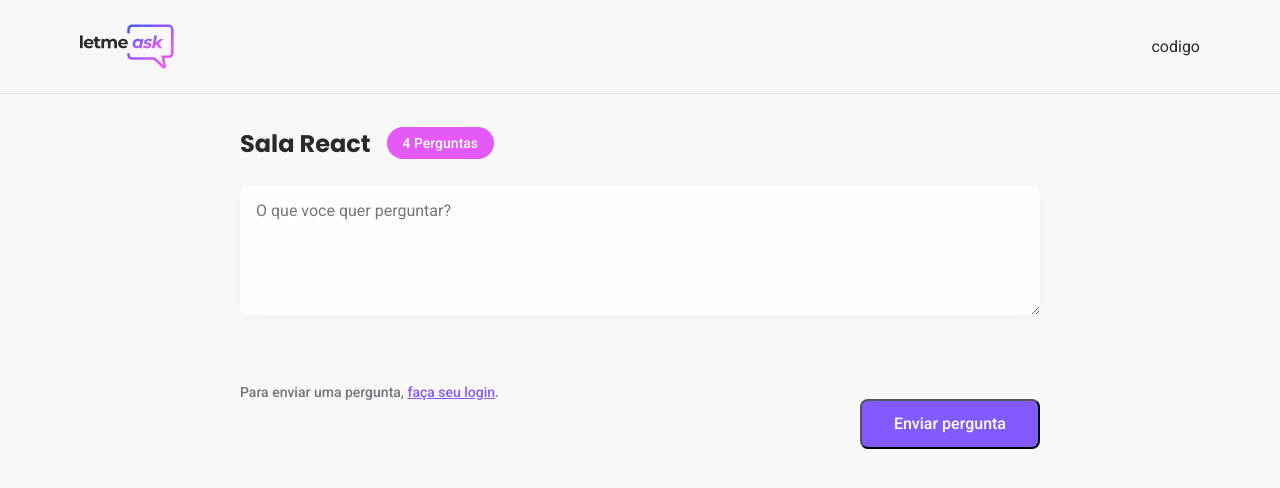
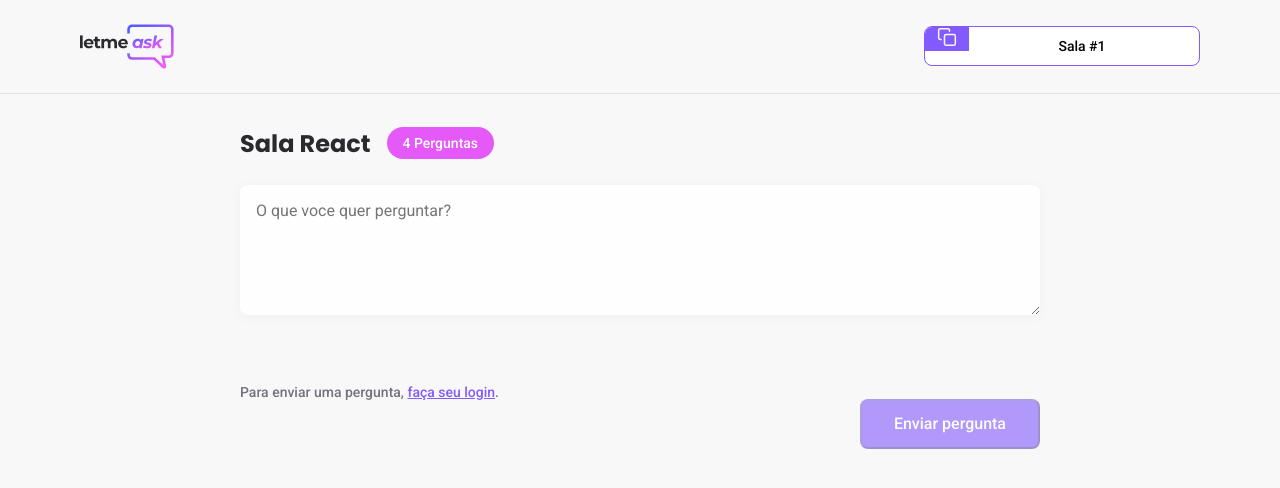
Before and after one commit to lucas-gramosa/LetmeAsk, a React (Create React App) app: page /rooms/1 in a window 1280 px wide. Shown: the top 488 px of the page. Built offline with nearby package versions, Linux system fonts and the light colour scheme; no server answers.

Commit message:
Fourth Commit

```diff
--- /dev/null
+++ b/src/components/RoomCode.tsx
@@ -0,0 +1,22 @@
+import copyImg from '../assets/images/copy.svg';
+
+import '../styles/room-code.scss';
+
+type RoomCodeProps = {
+    code: string;
+}
+
+export function RoomCode(props: RoomCodeProps) {
+  function copyRoomCodeToClipboard() {
+    navigator.clipboard.writeText(props.code)
+  }
+
+  return (
+    <button className="room-code" onClick={copyRoomCodeToClipboard}>
+      <div>
+        <img src={copyImg} alt="Copy room code" />
+      </div>
+      <span>Sala #{props.code}</span>
+    </button>
+  )
+}
--- a/src/pages/Home.tsx
+++ b/src/pages/Home.tsx
@@ -35,7 +35,7 @@
         const roomRef = await database.ref(`rooms/${roomCode}`).get();
 
         if(!roomRef.exists()) {
-            alert('Room does not exist')
+            alert('Room does not exist.')
             return;
         }
 
--- a/src/pages/Room.tsx
+++ b/src/pages/Room.tsx
@@ -1,32 +1,66 @@
 import logoImg from "../assets/images/logo.svg";
 import { Button } from "../components/Button";
 import '../styles/room.scss';
+import {RoomCode} from '../components/RoomCode';
+import { useParams } from 'react-router-dom';
+import { FormEvent, useState } from 'react';
+import { useAuth } from '../hooks/useAuth';
+import { database } from '../services/firebase'
 
 
+type RoomParams = {
+    id:string;
+}
+
 export function Room() {
+    const { user } = useAuth();
+    const params = useParams<RoomParams>();
+    const roomId = params.id;
+    const [newQuestion, setNewQuestion] =useState('');
+
+    async function handleSendQuestion(event: FormEvent) {
+        event.preventDefault();
+        if(newQuestion.trim() === '') {
+            return;
+        }
+        if(!user) {
+           throw new Error('You must be logged in')
+        }
+        const question = {
+            content: newQuestion,
+            author: {
+                name: user?.name,
+                avatar: user.avatar,
+            },
+            isHighLighted: false,
+            isAnswered: false
+        };
+        await database.ref(`rooms/${roomId}/questions`).push(question);
+
+    }
+
     return (
         <div id="page-room">
             <header>
                 <div className="content">
                     <img src={logoImg} alt="Letmeask"/>
-                    <div>codigo</div>
+                    <RoomCode code={roomId!} />
                 </div>
             </header>
-
             <main>
                 <div className="room-title">
                     <h1>Sala React</h1>
                     <span>4 Perguntas</span>
                 </div>
-
-                <form>
+                <form onSubmit={handleSendQuestion}>
                     <textarea
                         placeholder="O que voce quer perguntar?"
+                        onChange={event => setNewQuestion(event.target.value)}
+                        value={newQuestion}
                     />
-
                     <div className="form-footer">
                         <span>Para enviar uma pergunta, <button>faça seu login</button>.</span>
-                        <Button type="submit">Enviar pergunta</Button>
+                        <Button type="submit" disabled={!user}>Enviar pergunta</Button>
                     </div>
                 </form>
             </main>
--- /dev/null
+++ b/src/styles/room-code.scss
@@ -0,0 +1,30 @@
+.room-code {
+    height: 40px;
+    border-radius: 8px;
+    overflow: hidden;
+
+    background: #FFF;
+    border: 1px solid #835afd;
+    cursor: pointer;
+
+    display: flex;
+
+
+    div {
+      background: #835afd;
+      padding: 0 12px;
+      display: center;
+      justify-content: center ;
+      align-items: center;
+    }
+
+    span {
+      display: block;
+      align-self: center;
+      flex: 1;
+      padding: 0 16px 0 12px;
+      width: 230px;
+      font-size: 14px;
+      font-weight: 500;
+    }
+  }
```
